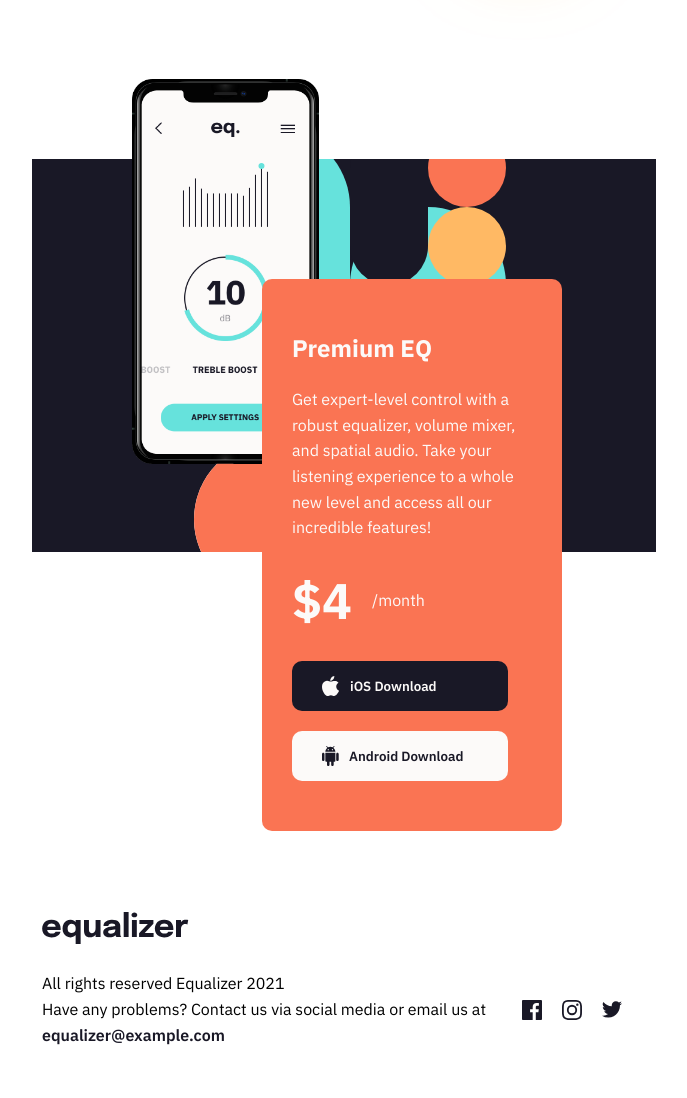
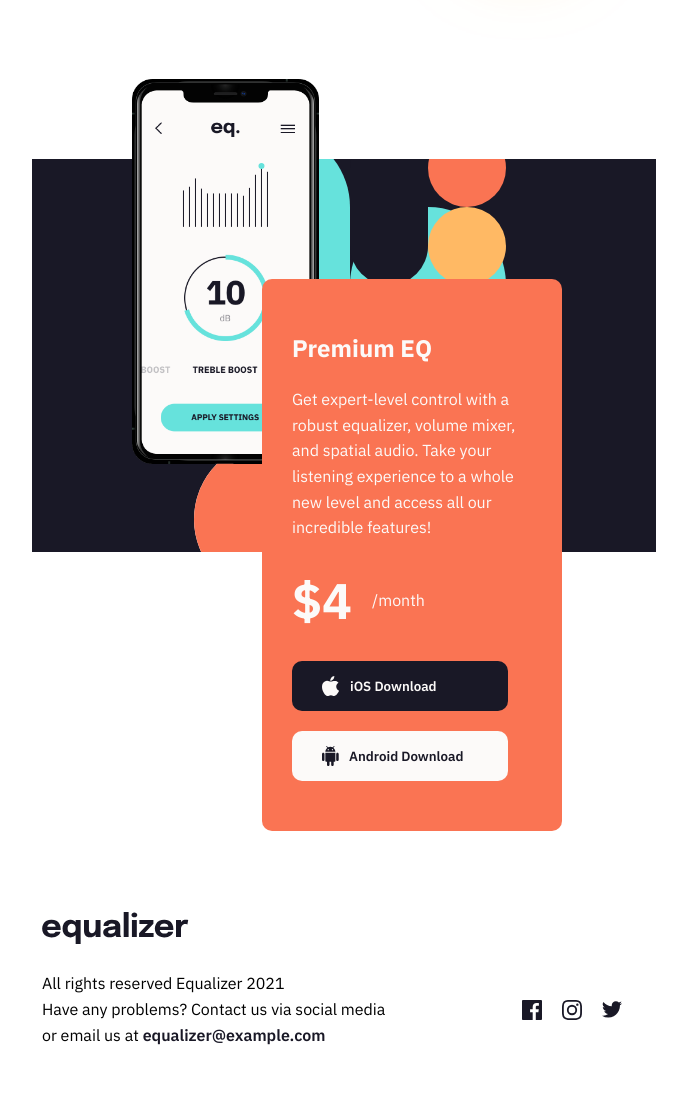
Before and after one commit to Doubting-Thomas/equalizer-landing-page, a plain HTML site: page equalizer-landing-page/index.html in a window 1280 px wide. Shown: the part 257-1355 px from the top of the page, without its empty margins (308-995 px from the left). Drawn offline with Linux system fonts and the light colour scheme.

Commit message:
small footer adjustment

```diff
--- a/equalizer-landing-page/css/_layout.css
+++ b/equalizer-landing-page/css/_layout.css
@@ -67,6 +67,10 @@
   justify-content: space-between;
 }
 
+.footer__text-box {
+  width: 60%;
+}
+
 .footer__logo-box {
   display: flex;
   align-items: center;
```
